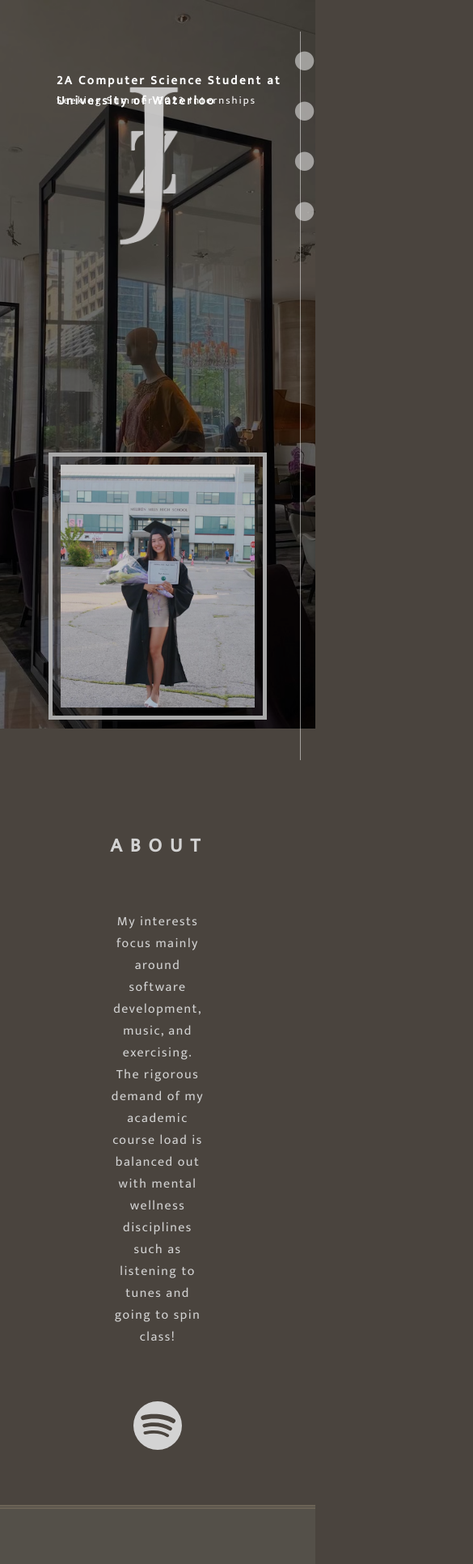
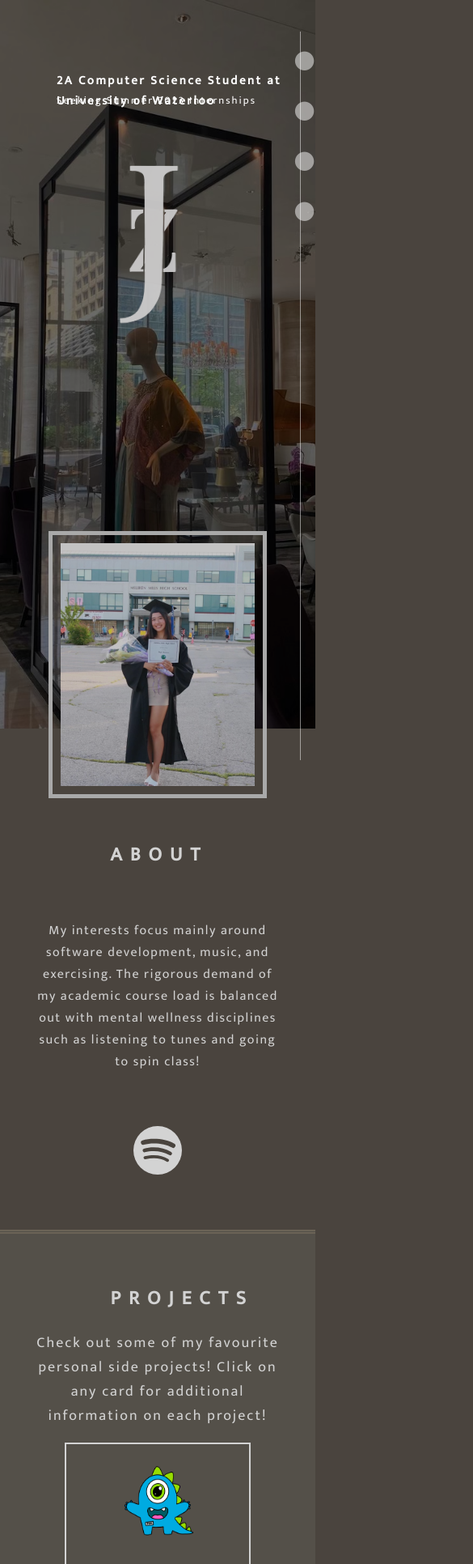
Before and after one commit to jodiezhuu/portfoliowebsiteV2, a React (Create React App) app: page / in a window 390 px wide. Shown: the top 1932 px of the page at 81% size, 585 px wide, since content can reach past the window. Built offline with nearby package versions, Linux system fonts and the light colour scheme.

Commit message:
mobile version

```diff
--- a/src/nav/Nav.css
+++ b/src/nav/Nav.css
@@ -59,3 +59,7 @@ nav span.activeClass {
 		width: 5%;
 	}
 }
+
+@media only screen and (max-width: 1024px) {
+
+}
--- a/src/pages/About.css
+++ b/src/pages/About.css
@@ -52,3 +52,9 @@ body {
     min-height: 975px;
     position: static;
 }
+
+@media only screen and (max-width: 1024px) {
+    .description {
+      max-width: 80%;
+    }
+  }
--- a/src/pages/Home.css
+++ b/src/pages/Home.css
@@ -94,3 +94,9 @@ body {
     width: 350px;
   }
 }
+
+@media only screen and (max-width: 1024px) {
+  .logo {
+    padding-top: 40%;
+  }
+}
--- a/src/pages/Projects.css
+++ b/src/pages/Projects.css
@@ -115,3 +115,25 @@ a:visited { text-decoration: none;}
 a:hover { text-decoration: none; opacity: 0.5;}
 a:focus { text-decoration: none;  opacity: 0.5; }
 a:hover, a:active { text-decoration: none;}
+
+@media only screen and (max-width: 1024px) {
+    .columns {
+        column-count: unset;
+        padding-right: 80px;
+        padding-left: 80px;
+    }
+    .firstCard, .secondCard, .thirdCard {
+        text-align: center;
+        padding: 20px;
+        display: inline-block;
+        border: 2px solid;
+        min-height: 300px;
+        font-family: 'Mukta', sans-serif;
+        letter-spacing: 2px;
+        align-items: center;
+    }
+    .projectsSubTitle {
+        padding-right: 30px;
+        padding-left: 30px;
+    }
+}
```
